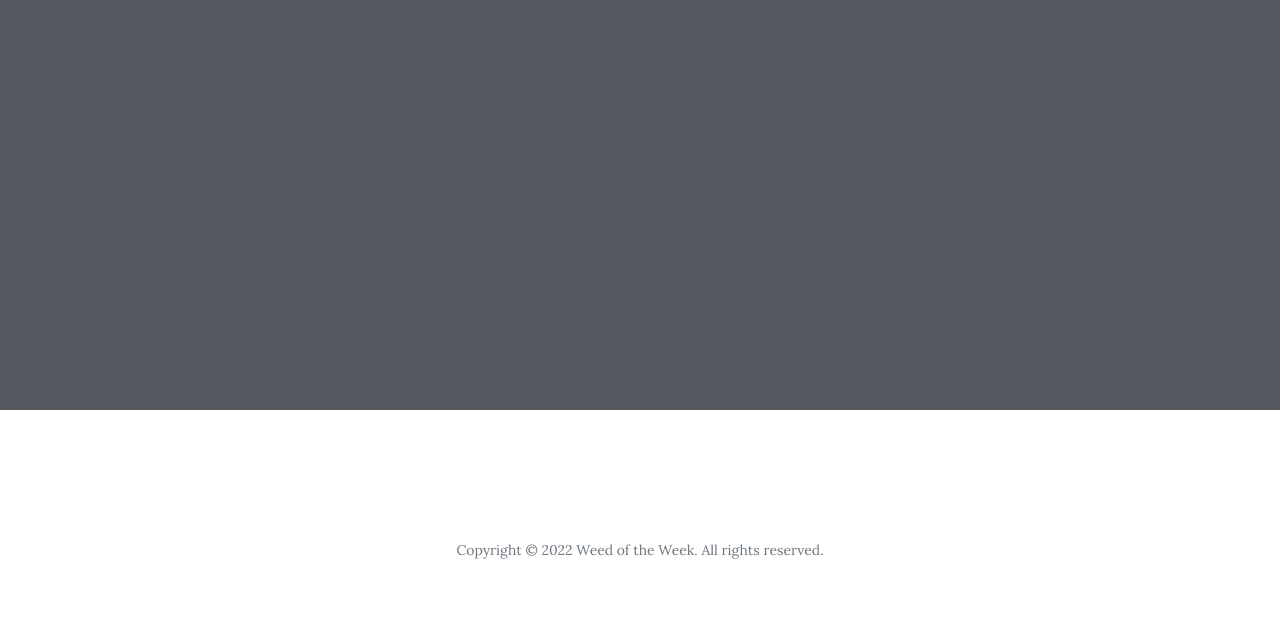
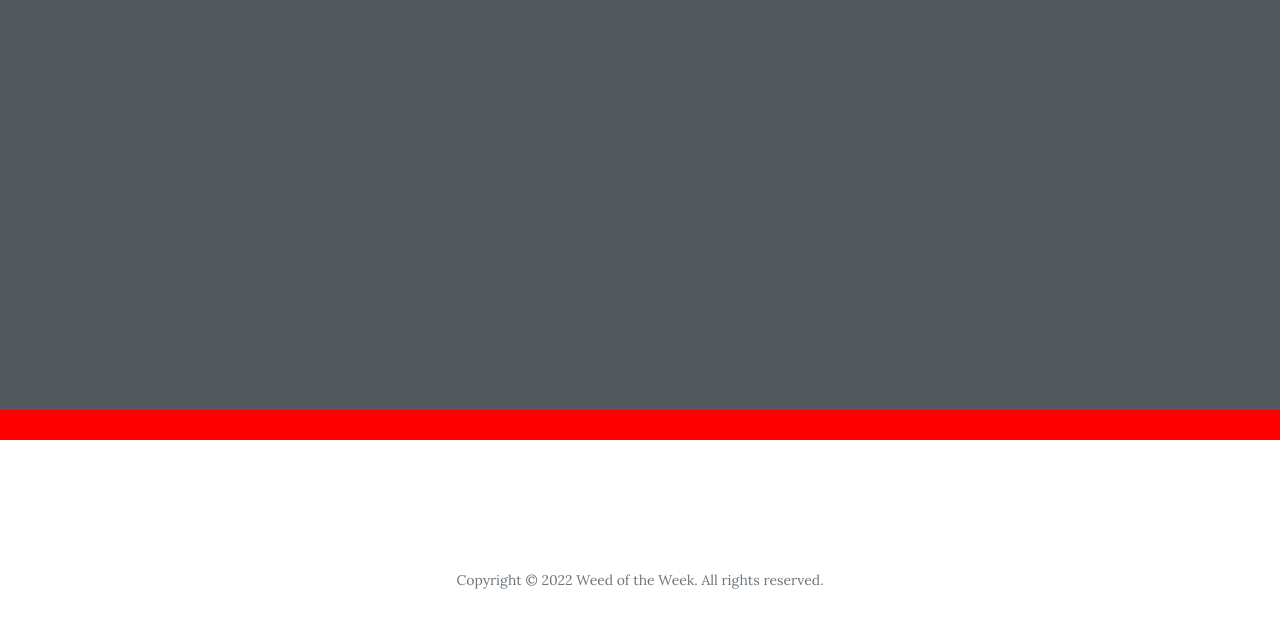
Before and after one commit to mikec74/WeedOfTheWeek, a Flask app: page / in a window 1280 px wide. Shown: the top 628 px of the page. Run offline with Flask 2, Linux system fonts and the light colour scheme; data that the repository does not hold is empty; some libraries are stand-ins or nearby versions.

Commit message:
Add announcement column to PageHeader.

```diff
--- a/main.py
+++ b/main.py
@@ -37,6 +37,7 @@ class PageHeader(db.Model):
     image_url = db.Column(db.String(250), nullable=False)
     title = db.Column(db.String(100), nullable=False)
     subtitle = db.Column(db.String(100), nullable=False)
+    announcement = db.Column(db.Text, nullable=True)
 
 
 class Weed(db.Model):
--- a/static/css/weed.css
+++ b/static/css/weed.css
@@ -23,3 +23,10 @@
 .weed-divider {
     background-color: black;
 }
+
+.weed-announcement {
+    background-color: red;
+    color: white;
+    margin-bottom: 50px;
+    margin-top: -50px;
+}
--- a/templates/index.html
+++ b/templates/index.html
@@ -14,6 +14,16 @@
       </div>
     </div>
   </header>
+
+  {% if header.announcement != None %}
+    <div class="container-fluid">
+      <div class="row weed-announcement">
+        <div class="col-lg-8 col-md-10 mx-auto">
+          <p>{{ header.announcement | safe }}</p>
+        </div>
+      </div>
+    </div>
+  {% endif %}
 
   {% for weed in all_weeds %}
     <div class="container">
```
